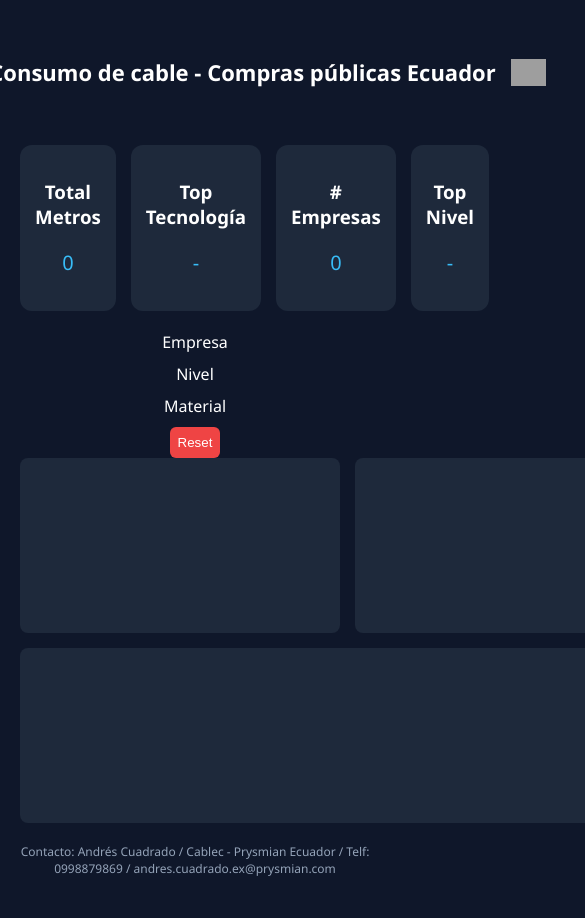
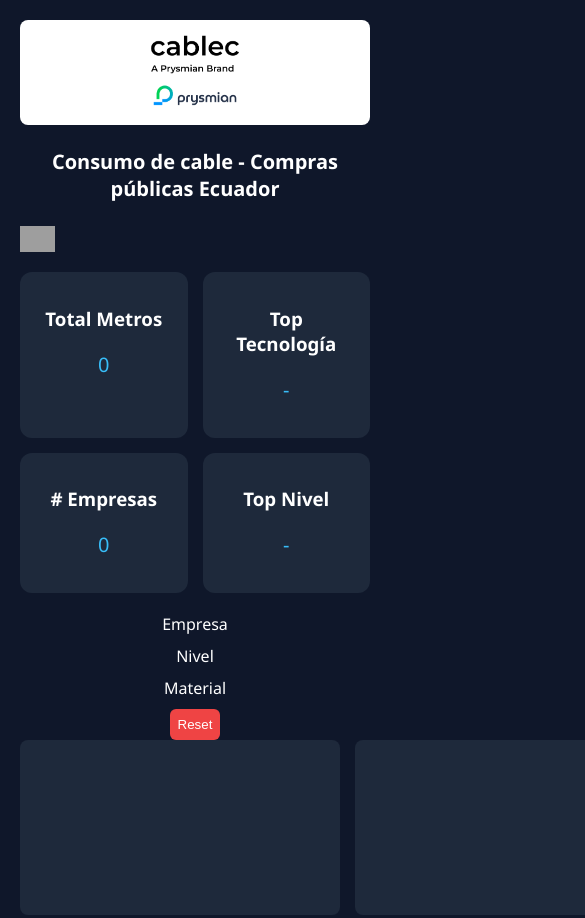
Before and after one commit to andrewsquare79/estudiocablespublico, a plain HTML site: page index.html in a window 390 px wide. Shown: the top 918 px of the page, 585 px wide, since content can reach past the window. Before the commit the page ends 897 px from the top, so only its background shows below. Drawn offline with nearby package versions, Linux system fonts and the light colour scheme; no server answers; grey boxes are pictures that could not be loaded.

Commit message:
Update style.css

```diff
--- a/style.css
+++ b/style.css
@@ -7,17 +7,18 @@ body {
 
 /* HEADER */
 .header {
-  display: flex;
+  display: grid;
+  grid-template-columns: auto 1fr auto;
   align-items: center;
-  justify-content: center;
-  gap: 15px;
+  gap: 10px;
 }
 
 .header h1 {
-  white-space: nowrap;
-  font-size: 22px;
+  text-align: center;
+  font-size: 20px;
 }
 
+/* LOGO */
 .logo-container {
   background: white;
   padding: 5px 10px;
@@ -66,12 +67,14 @@ body {
   flex-wrap: wrap;
   gap: 5px;
   justify-content: center;
+  max-height: 120px;
+  overflow-y: auto;
 }
 
 .filter-btn {
   background: #1e293b;
   border: 1px solid #334155;
-  padding: 6px 10px;
+  padding: 10px 14px;
   border-radius: 20px;
   cursor: pointer;
 }
@@ -91,7 +94,7 @@ button {
   cursor: pointer;
 }
 
-/* GRID */
+/* LAYOUT */
 .main-container {
   display: grid;
   grid-template-columns: 3fr 1fr;
@@ -141,3 +144,25 @@ tr:hover {
   font-size: 12px;
   color: #94a3b8;
 }
+
+/* RESPONSIVE */
+@media (max-width: 900px) {
+
+  .main-container {
+    grid-template-columns: 1fr;
+  }
+
+  .charts-container {
+    grid-template-columns: 1fr;
+  }
+
+  .kpis {
+    grid-template-columns: 1fr 1fr;
+  }
+
+  .header {
+    grid-template-columns: 1fr;
+    text-align: center;
+  }
+
+}
```
